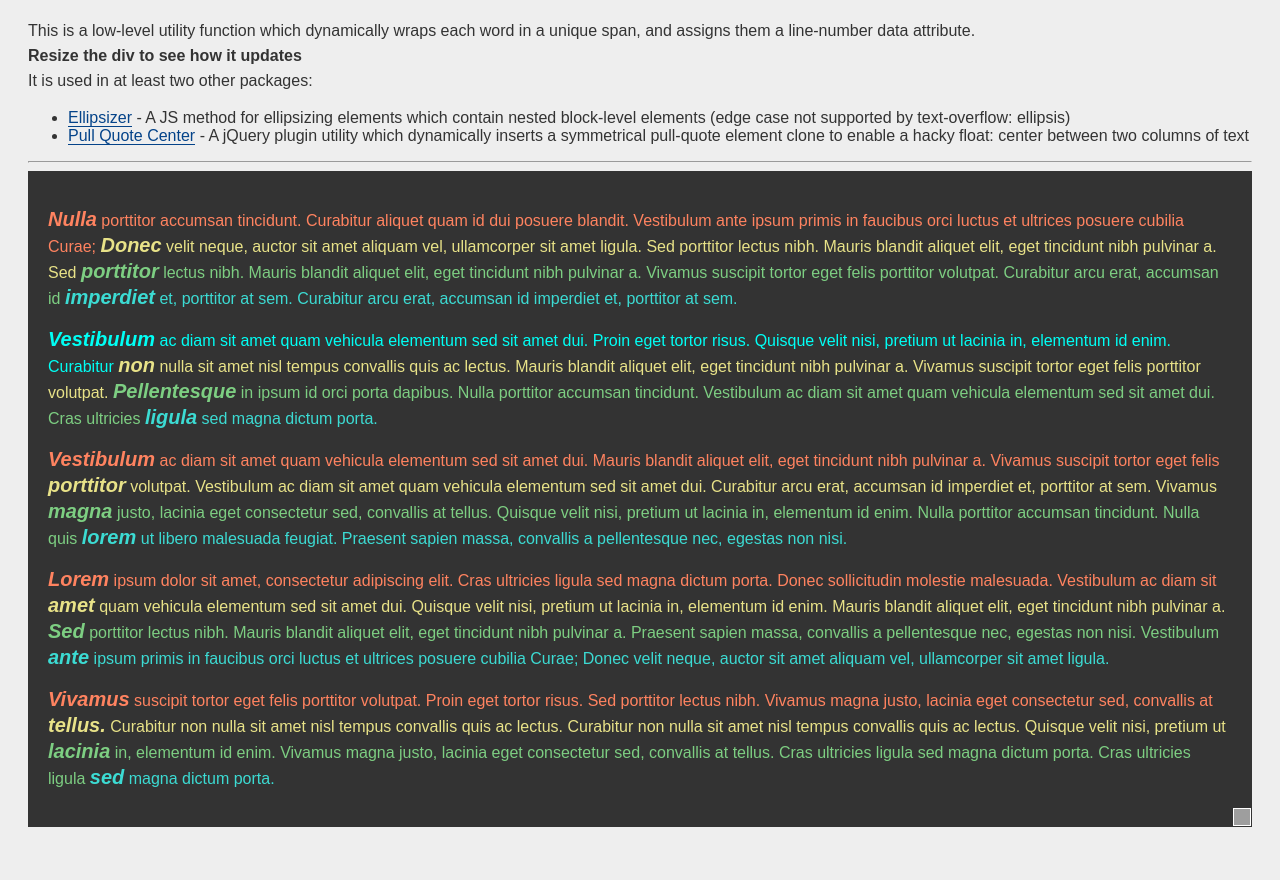
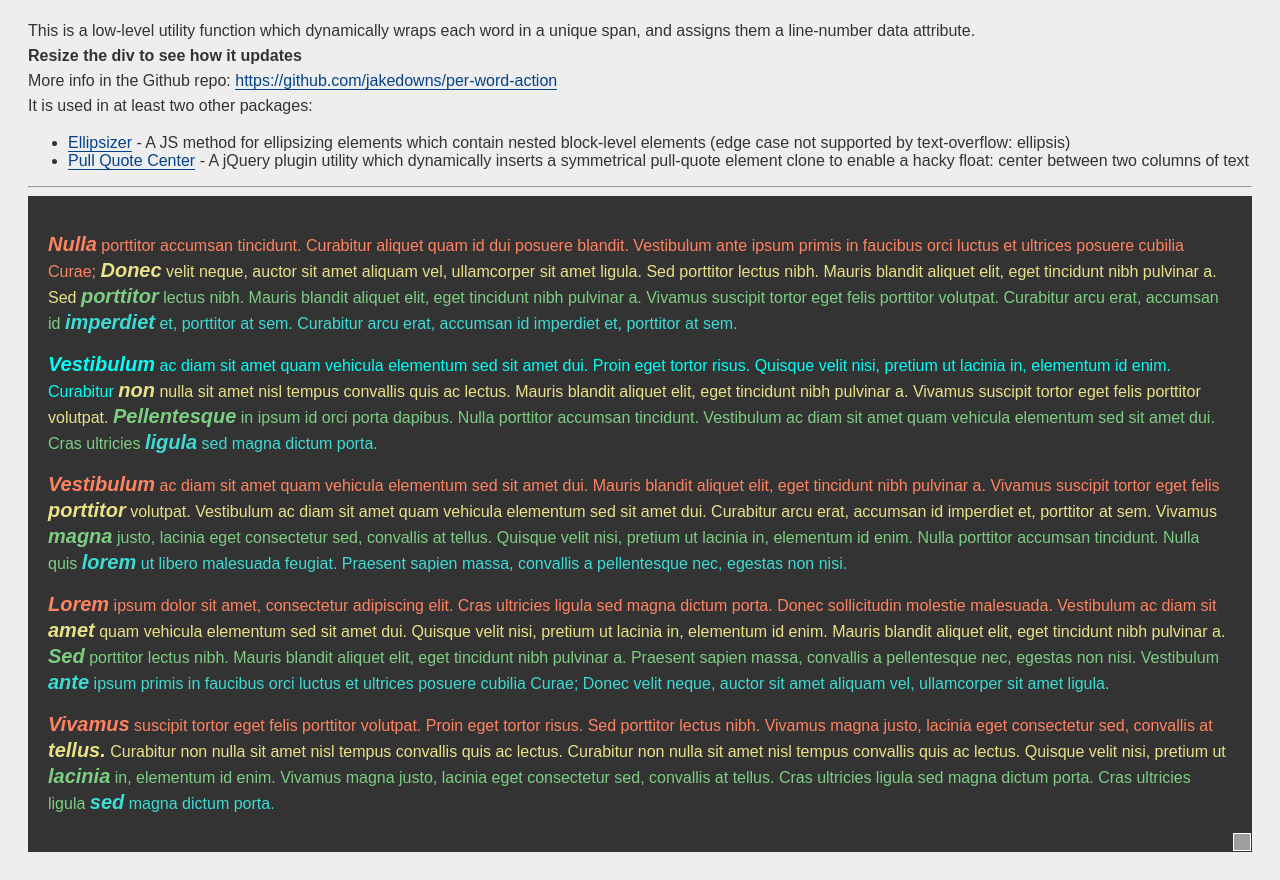
Before and after one commit to jakedowns/per-word-action, a website: page index.html in a window 1280 px wide. Shown: the part 68-948 px from the top of the page. Before the commit the page ends 923 px from the top, so only its background shows below. Drawn offline with nearby package versions, Linux system fonts and the light colour scheme; grey boxes are pictures that could not be loaded.

Commit message:
add link back to repo

```diff
--- a/index.html
+++ b/index.html
@@ -100,6 +100,8 @@
     <br>
     <strong>Resize the div to see how it updates</strong>
     <br>
+    More info in the Github repo: <a href="https://github.com/jakedowns/per-word-action">https://github.com/jakedowns/per-word-action</a>
+    <br>
     It is used in at least two other packages:</p>
 <ul>
     <li><a href="https://github.com/jakedowns/ellipsizer">Ellipsizer</a> - A JS method for ellipsizing elements which contain nested block-level elements (edge case not supported by text-overflow: ellipsis)</li>
```
